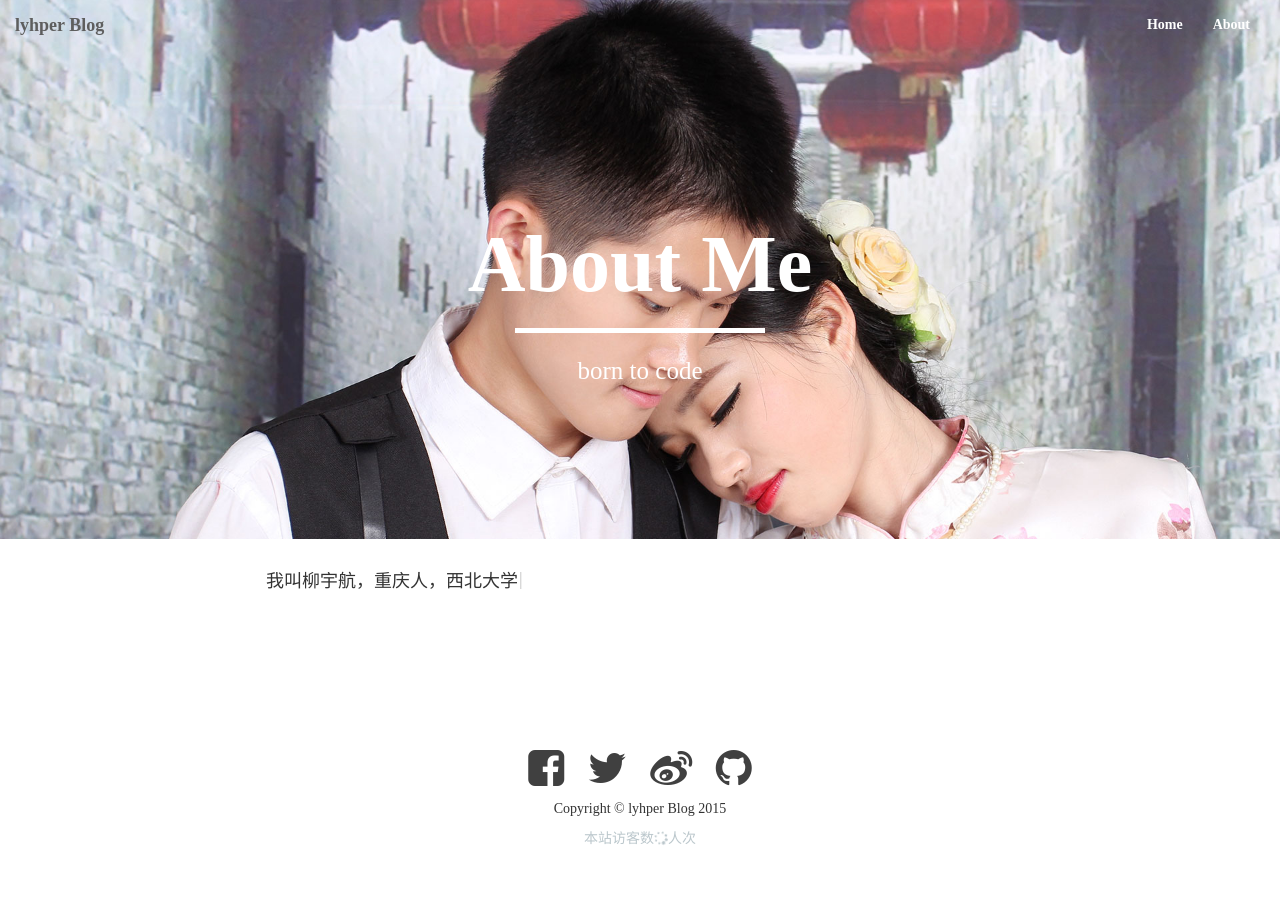
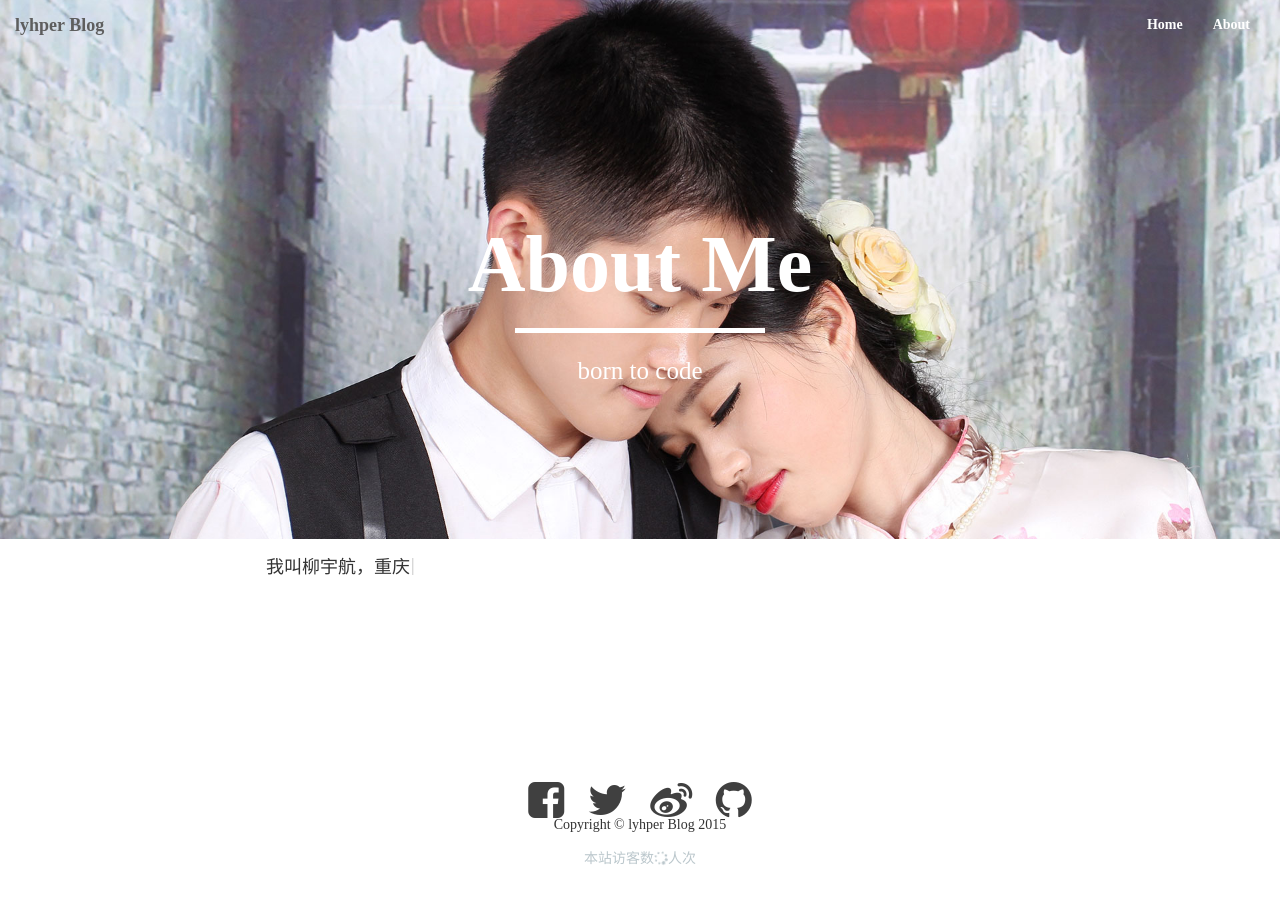
Before and after one commit to lyhper/lyhper.github.io, a Jekyll site: the page built from about.html, in a window 1280 px wide. Built offline with Jekyll 4.4.1, drawn with Linux system fonts in a browser that asks for light colours; comment, search, counter and statistics services are not loaded.

```diff
--- a/about.html
+++ b/about.html
@@ -3,13 +3,19 @@ layout: page
 title: About Me
 ---
 <link rel="stylesheet" href="{{ "/css/typeit.css" | prepend: site.baseurl }}">
+<style type="text/css">
+  p{
+    margin-top: -20px;
+    line-height: 2;
+  }
+</style>
 <p class="type-it"></p>
 
 <script src="{{ "/js/typeit.js" | prepend: site.baseurl }}"></script>
 <script type="text/javascript">
   $('.type-it').typeIt({
     whatToType:["我叫柳宇航，重庆人，西北大学软件工程专业，2016年毕业","大一入校担任班长至今，曾任学生会部长","参加过志愿者活动，曾在暑假与同学前往山东支教，喜欢体验不同的生活","程序员，热爱前端，热爱Web开发，热爱互联网，喜欢团队工作","目前在重庆某前端团队实习"],
-    typeSpeed: 300,
+    typeSpeed: 500,
     lifeLike: false,
     showCursor: true
   });
```
